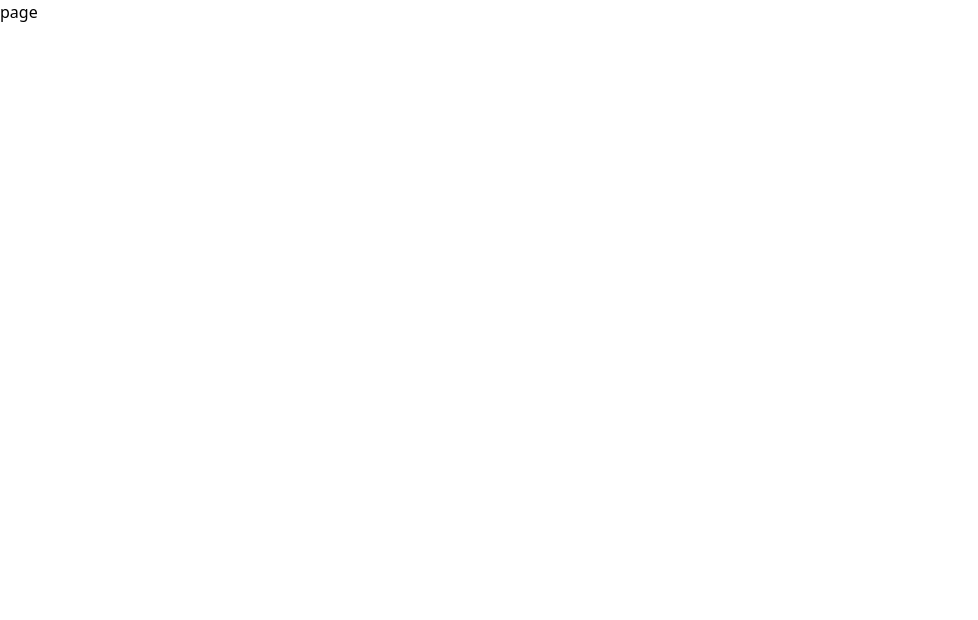
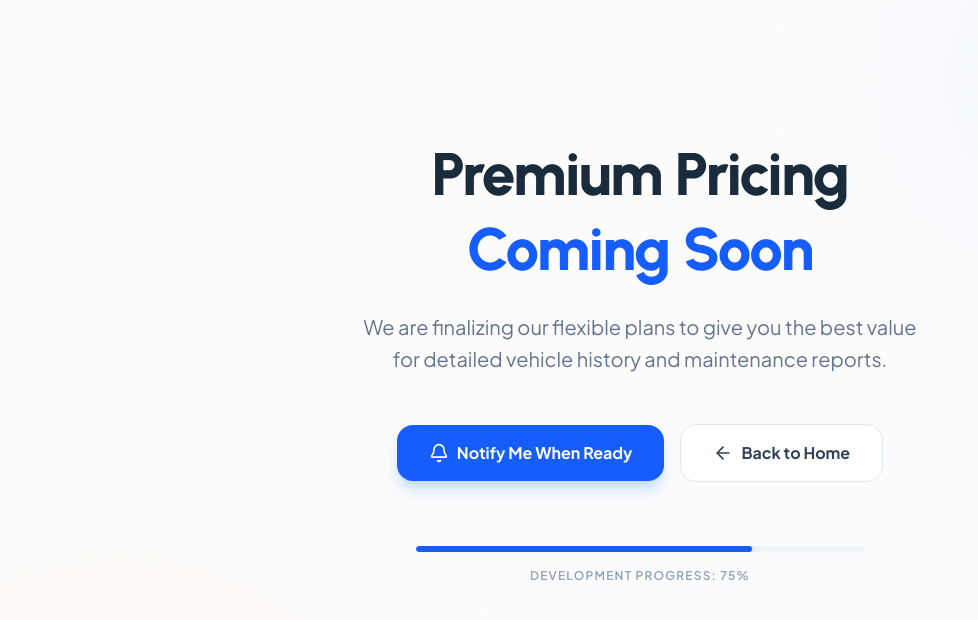
Before and after one commit to AaliyanAslam/inspector-car, a Next.js app: page /pricing in a window 1280 px wide. Shown: the top 620 px of the page, without its empty margins (0-978 px from the left). Built offline with nearby package versions, Linux system fonts and the light colour scheme.

Commit message:
Update page.jsx

```diff
--- a/app/(pages)/pricing/page.jsx
+++ b/app/(pages)/pricing/page.jsx
@@ -1,9 +1,95 @@
-import React from 'react'
+"use client";
 
-const page = () => {
+import React from "react";
+import { motion } from "framer-motion";
+import { Plus_Jakarta_Sans, Urbanist } from "next/font/google";
+import { Rocket, Bell, ArrowLeft } from "lucide-react";
+import Link from "next/link";
+
+const jakarta = Plus_Jakarta_Sans({
+  subsets: ["latin"],
+  weight: ["400", "500", "600", "700"],
+  variable: "--font-jakarta",
+});
+
+const urbanist = Urbanist({
+  subsets: ["latin"],
+  weight: ["700", "800"],
+  variable: "--font-urbanist",
+});
+
+const PricingComingSoon = () => {
   return (
-    <div>page</div>
-  )
-}
+    <div className={`min-h-[90vh] w-full flex items-center justify-center bg-[#fcfcfd] px-6 py-12 ${jakarta.className}`}>
 
-export default page
+      {/* Background Decorative Elements */}
+      <div className="absolute inset-0 overflow-hidden pointer-events-none">
+        <div className="absolute -top-[10%] -right-[10%] w-[40%] h-[40%] bg-blue-50 rounded-full blur-[120px] opacity-60" />
+        <div className="absolute -bottom-[10%] -left-[10%] w-[40%] h-[40%] bg-orange-50 rounded-full blur-[120px] opacity-60" />
+      </div>
+
+      <div className="relative z-10 max-w-3xl w-full text-center">
+
+
+
+
+        {/* Heading */}
+        <motion.h1
+          initial={{ opacity: 0, y: 20 }}
+          animate={{ opacity: 1, y: 0 }}
+          transition={{ delay: 0.3 }}
+          className={`${urbanist.className} text-4xl sm:text-6xl font-extrabold text-[#1a2b3c] mb-6 tracking-tight leading-tight`}
+        >
+          Premium Pricing <br />
+          <span className="text-blue-600">Coming Soon</span>
+        </motion.h1>
+
+        {/* Description */}
+        <motion.p
+          initial={{ opacity: 0, y: 20 }}
+          animate={{ opacity: 1, y: 0 }}
+          transition={{ delay: 0.4 }}
+          className="text-slate-500 text-lg sm:text-xl max-w-xl mx-auto mb-12 font-light leading-relaxed"
+        >
+          We are finalizing our flexible plans to give you the best value for detailed vehicle history and maintenance reports.
+        </motion.p>
+
+        {/* Call to Action Buttons */}
+        <motion.div
+          initial={{ opacity: 0, y: 20 }}
+          animate={{ opacity: 1, y: 0 }}
+          transition={{ delay: 0.5 }}
+          className="flex flex-col sm:flex-row items-center justify-center gap-4"
+        >
+          <button className="w-full sm:w-auto px-8 py-4 bg-blue-600 hover:bg-blue-700 text-white font-bold rounded-2xl transition-all shadow-lg shadow-blue-200 flex items-center justify-center gap-2 group">
+            <Bell className="w-5 h-5 group-hover:animate-bounce" />
+            Notify Me When Ready
+          </button>
+
+          <Link
+            href="/"
+            className="w-full sm:w-auto px-8 py-4 bg-white border border-slate-200 text-slate-700 font-bold rounded-2xl hover:bg-slate-50 transition-all flex items-center justify-center gap-2"
+          >
+            <ArrowLeft className="w-5 h-5" />
+            Back to Home
+          </Link>
+        </motion.div>
+
+        {/* Progress Bar Placeholder */}
+        <motion.div
+          initial={{ width: 0 }}
+          animate={{ width: "100%" }}
+          transition={{ delay: 0.6, duration: 1.5 }}
+          className="max-w-md mx-auto mt-16 h-1.5 bg-slate-100 rounded-full overflow-hidden"
+        >
+          <div className="h-full bg-blue-600 w-[75%] rounded-full shadow-[0_0_10px_rgba(37,99,235,0.4)]" />
+        </motion.div>
+        <p className="mt-4 text-slate-400 text-xs font-semibold uppercase tracking-widest">
+          Development Progress: 75%
+        </p>
+      </div>
+    </div>
+  );
+};
+
+export default PricingComingSoon;
```
